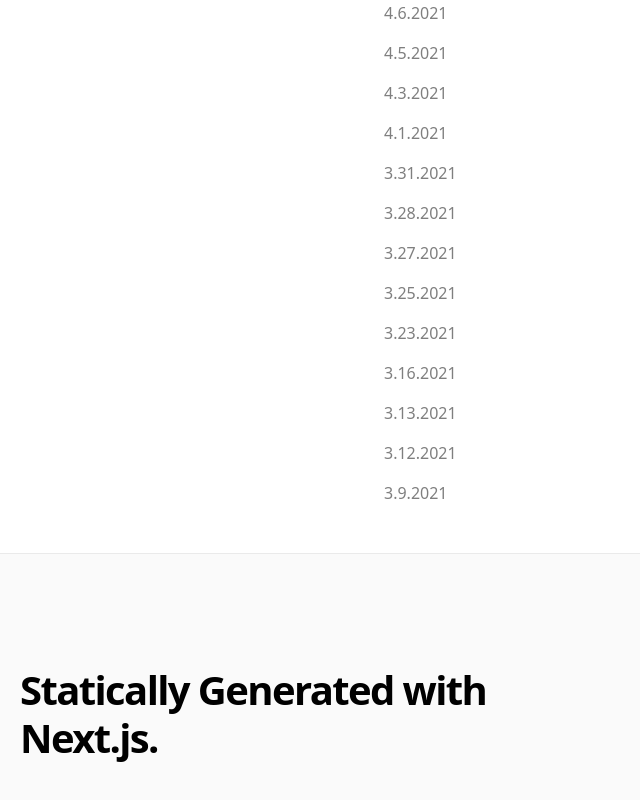
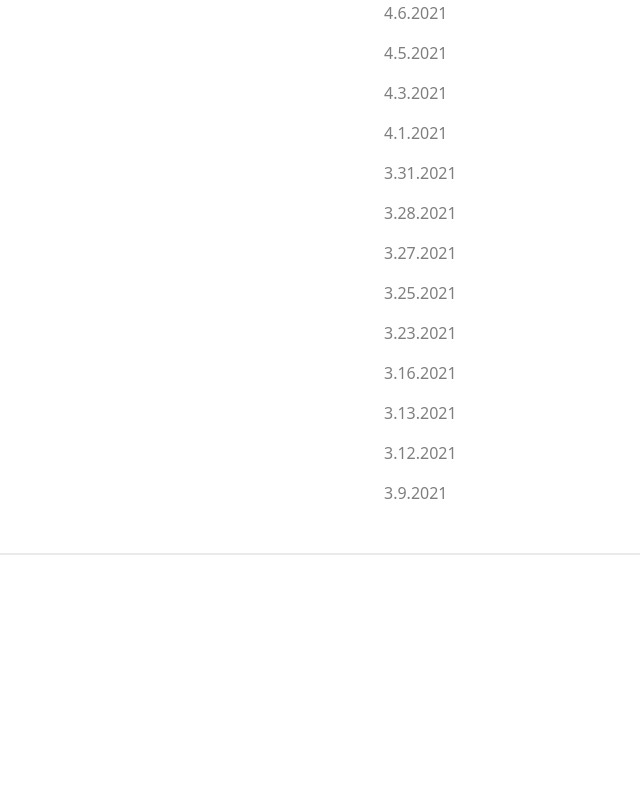
Before and after one commit to grantlewis/hh-lifts, a Next.js app: page /archive in a window 1280 px wide. Shown: the part 1030-1830 px from the top of the page, without its empty margins (0-640 px from the left). After the commit the page ends 1657 px from the top, so only its background shows below. Built offline with nearby package versions, Linux system fonts and the light colour scheme.

Commit message:
Update footer as requested

```diff
--- a/components/footer.js
+++ b/components/footer.js
@@ -4,12 +4,9 @@ import Container from './container'
 export default function Footer() {
 
   return (
-    <footer className="bg-accent-1 border-t border-accent-2">
+    <footer className="border-t-2 border-accent-2">
       <Container>
-        <div className="py-28 flex flex-col lg:flex-row items-center">
-          <h3 className="text-4xl lg:text-5xl font-bold tracking-tighter leading-tight text-center lg:text-left mb-10 lg:mb-0 lg:pr-4 lg:w-1/2">
-            Statically Generated with Next.js.
-          </h3>
+        <div className="py-4 flex flex-col lg:flex-row items-center">
           <div className="flex flex-col lg:flex-row justify-center items-center lg:pl-4 lg:w-1/2">
 
           </div>
```
